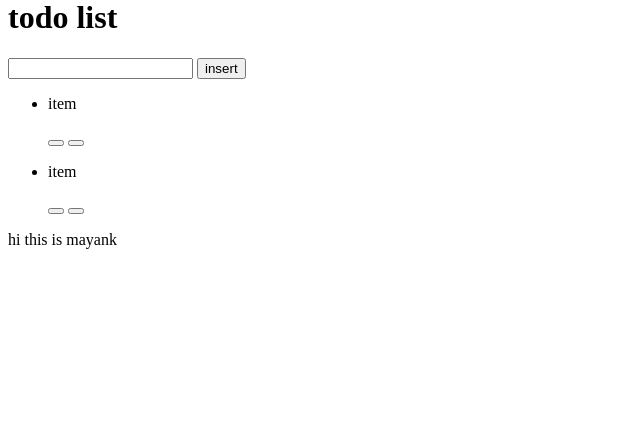
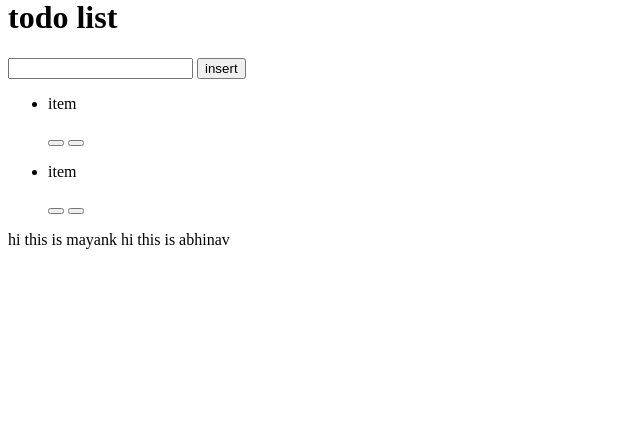
Before and after one commit to ombhalsod/todo-list, a PHP site: page / in a window 1280 px wide. Shown: the part 22-445 px from the top of the page, without its empty margins (0-640 px from the left). Run offline with PHP 8.4, Linux system fonts and the light colour scheme.

Commit message:
trial002

```diff
--- a/index.php
+++ b/index.php
@@ -33,3 +33,4 @@
 </body>
 </html>
 hi this is mayank
+hi this is abhinav
```
